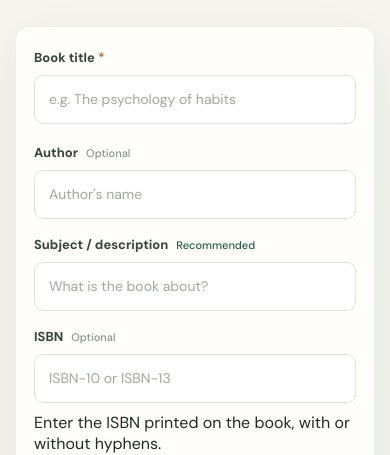
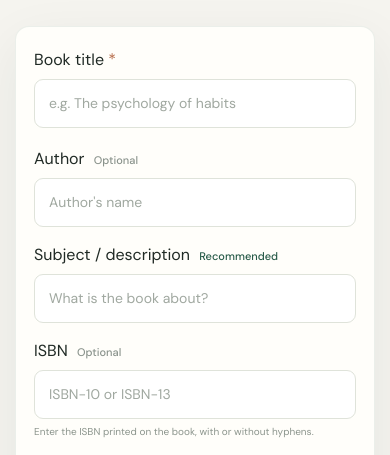
Before and after one commit to melvinvarghese/ddc-number-checker, a plain HTML site: page index.html in a window 390 px wide. Shown: the part 396-851 px from the top of the page. Drawn offline with Linux system fonts and the light colour scheme.

Commit message:
Style ISBN field in responsive form

```diff
--- a/styles.css
+++ b/styles.css
@@ -48,8 +48,8 @@ h1 em { color: var(--green); font-style: normal; }
   border: 1px solid rgba(40, 91, 73, .09); border-radius: 19px; box-shadow: var(--shadow);
 }
 .field { display: flex; flex-direction: column; gap: 9px; min-width: 0; }
-.field-grid { display: grid; grid-template-columns: 1fr 1.25fr; gap: 18px; margin-top: 20px; }
-label { font-size: 13px; font-weight: 700; color: #35443b; }
+.field-grid { display: grid; grid-template-columns: 1fr 1.25fr 1fr; gap: 18px; margin-top: 20px; }
+.field-hint { color: #8b948c; font-size: 10px; line-height: 1.45; margin-top: -3px; }\nlabel { font-size: 13px; font-weight: 700; color: #35443b; }
 .required { color: #b66b48; }
 .optional, .recommended { margin-left: 5px; color: #8a938c; font-size: 11px; font-weight: 500; }
 .recommended { color: var(--green); }
```
